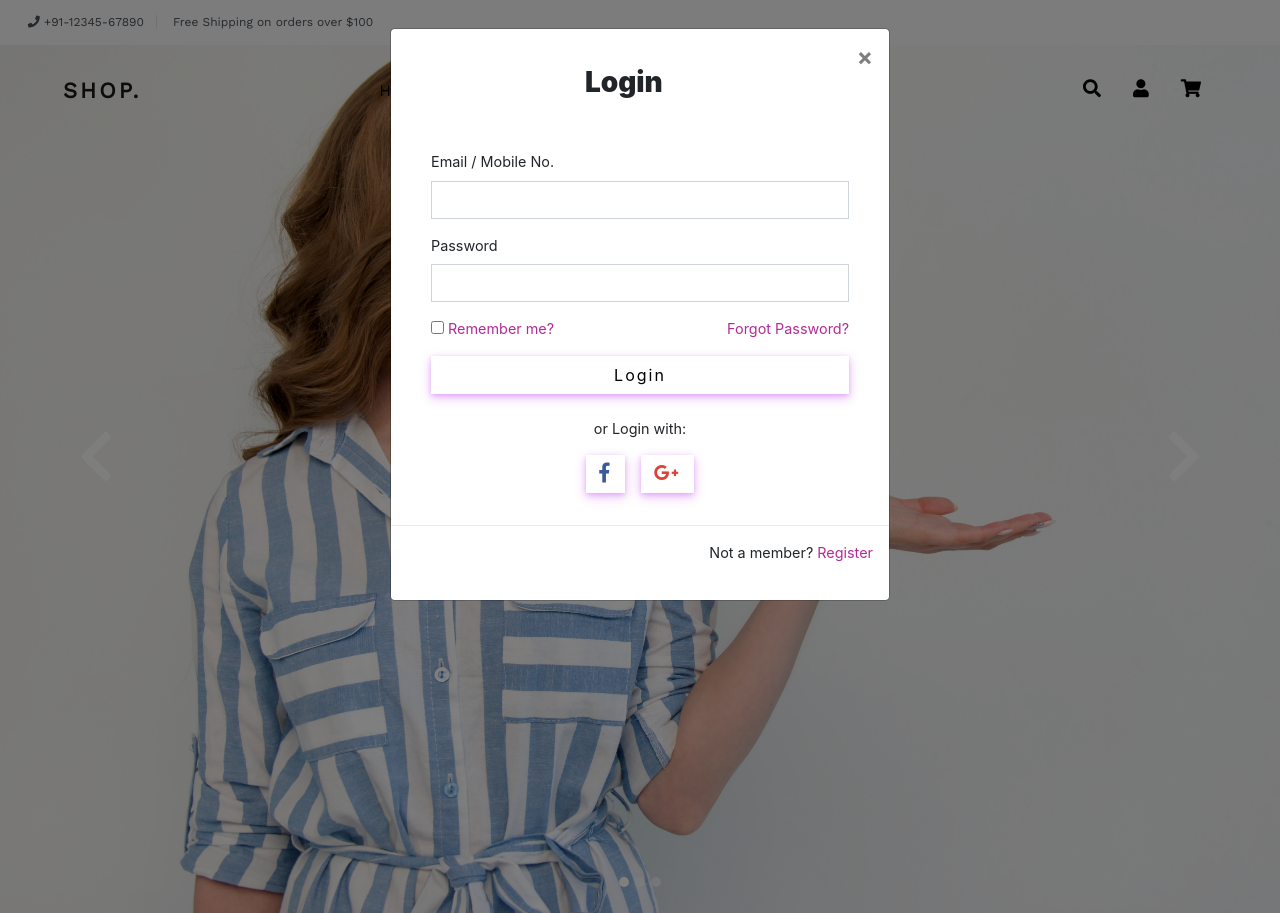
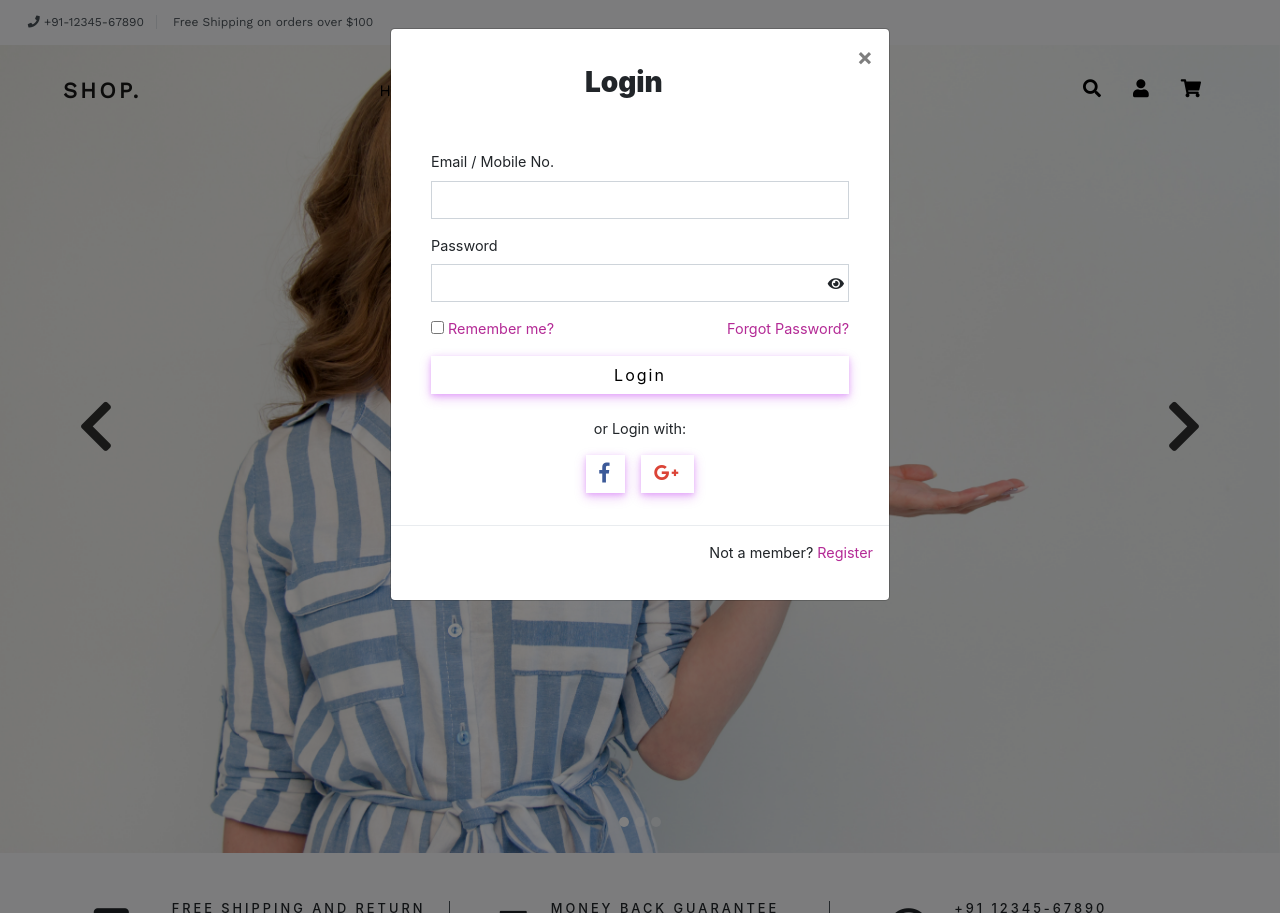
Before and after one commit to theshivanjali/owncart, a CodeIgniter app: page /database/index.php/shop/women in a window 1280 px wide, after a click that opens the changed part. Run offline with CodeIgniter, Linux system fonts and the light colour scheme; some web fonts are replaced.

Commit message:
Changes Done

```diff
--- a/application/views/categories/women.php
+++ b/application/views/categories/women.php
@@ -10,7 +10,6 @@
   <div class="carousel-inner">
     <div class="carousel-item active">
       <img src="<?php echo base_url().'assets/img/10.jpg';?>" class="d-block w-100" alt="shirt">
-    </div>
     </div>
     <div class="carousel-item">
       <img src="<?php echo base_url().'assets/img/15.jpg';?>" class="d-block w-100" alt="tshirt">
--- a/application/views/main/header.php
+++ b/application/views/main/header.php
@@ -129,15 +129,16 @@ defined('BASEPATH') or exit('No direct script access allowed');
         <!--Body-->
         <div class="mb-3">
         <form>
-        <label data-error="wrong" data-success="right" for="Form-email1">Email&nbsp;/&nbsp;Mobile No.</label>
+        <label data-error="wrong" for="Form-email1">Email&nbsp;/&nbsp;Mobile No.</label>
           <input type="email" id="login_email" class="form-control">
         </div>
 
         <div class="pb-3">
-        <label data-error="wrong" data-success="right" for="Form-pass1">Password</label>
-          <input type="password" id="login_password" class="form-control">
+        <label data-error="wrong" for="Form-pass1">Password</label>
+          <input type="password" id="loginPassword" class="form-control" name="loginPassword">
+          <span toggle="#loginPassword" class="fas fa-eye field-icon togglePassword"></span>
         </div>
-          <div class="font-small blue-text d-flex justify-content-between flex-row ">
+          <div class="font-small blue-text d-flex justify-content-between flex-row flex-wrap">
           <label for="checkbox" class="form-check-label">
                <input type="checkbox" name="login_checkbox" required>
                Remember me?
--- a/assets/css/creative.css
+++ b/assets/css/creative.css
@@ -153,13 +153,13 @@ header {
   -webkit-box-shadow: 2px 2px 2px rgba(0, 0, 0, 0.5);
           box-shadow: 2px 2px 2px rgba(0, 0, 0, 0.5);
   top: 0px;
-
+  color: black;
 }
 
 .bg-hover-white {
   -webkit-transition: all .2s ease-out;
   transition: all .2s ease-out;
-
+  color: black;
 }
 
 .navbar-light .navbar-nav .nav-link:hover {
@@ -469,16 +469,24 @@ i:hover {
 }
 
 .carousel-inner .carousel-item img {
-  height: 100vh;
+  height: auto;
   -o-object-fit: cover;
      object-fit: cover;
 }
 
 .fa-chevron-left, .fa-chevron-right {
-  color: white;
+  color: black;
 }
 
-.fa-chevron-left:hover, .fa-chevron-right:hover {
+.fa-chevron-left, .fa-chevron-right:hover {
   color: black;
 }
+
+.field-icon {
+  float: right;
+  margin-right: 5px;
+  margin-top: -25px;
+  position: relative;
+  z-index: 2;
+}
 /*# sourceMappingURL=creative.css.map */
--- a/assets/css/creative.scss
+++ b/assets/css/creative.scss
@@ -199,7 +199,7 @@ header {
 }
 
 .navbar-light .navbar-nav .nav-link {
-    color:white;
+    color: black;
     font-size: 16px;
     font-weight: 400;
   }
@@ -516,3 +516,11 @@ i:hover{ color: $purple-color;
 .fa-chevron-left, .fa-chevron-right:hover{
 color: black;
 }
+
+.field-icon {
+    float: right;
+    margin-right:5px;
+    margin-top: -25px;
+    position: relative;
+    z-index: 2;
+  }
--- a/assets/js/creative.js
+++ b/assets/js/creative.js
@@ -70,6 +70,18 @@ $('#scrollTop').on('click', function () {
   }, 1000);
 });
 
+//hide-show Password
+
+$(".togglePassword").click(function() {
+
+  $(this).toggleClass("fa-eye fa-eye-slash");
+  var input = $($(this).attr("toggle"));
+  if (input.attr("type") == "password") {
+    input.attr("type", "text");
+  } else {
+    input.attr("type", "password");
+  }
+});
 
 
 // Note: This example requires that you consent to location sharing when
```
Also changed, not shown: 1 other file.
